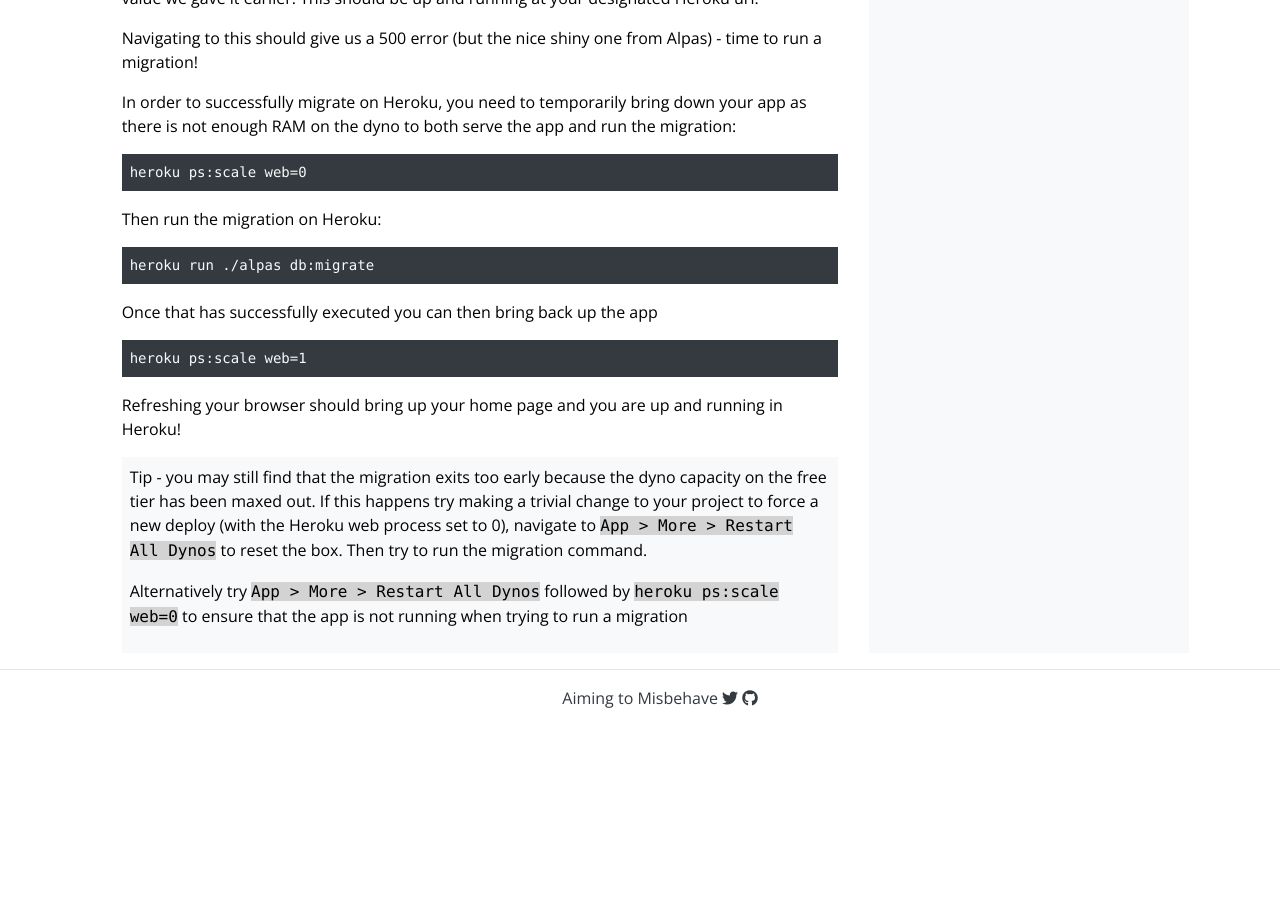
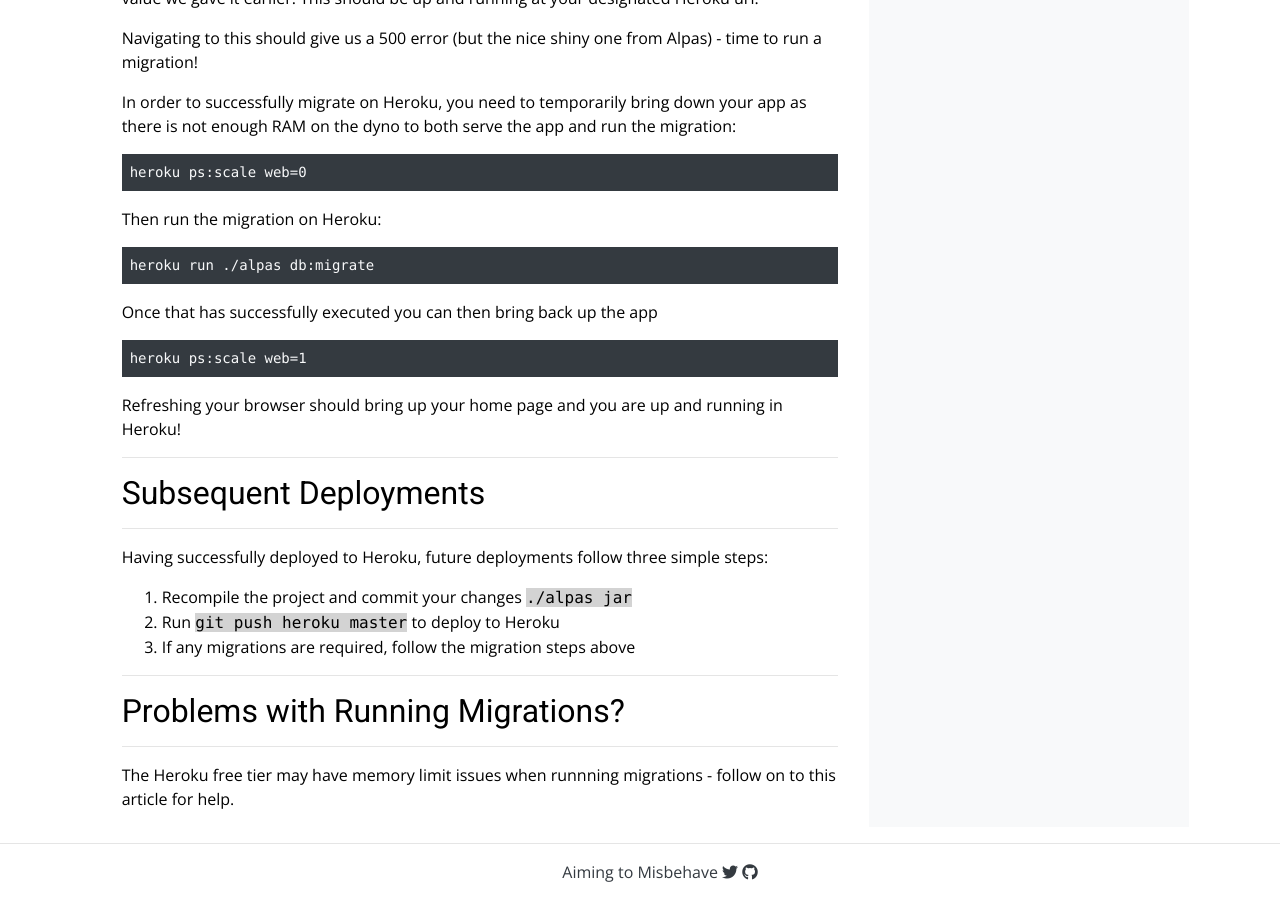
Before and after one commit to GideonBrimleaf/GideonBrimleaf.github.io, a Jekyll site: the page built from _posts/2020-06-15-deploying-alpas-app-to-heroku.md, in a window 1280 px wide and 900 px high, scrolled down 3595 px. Built offline with Jekyll 4.4.1, drawn with Linux system fonts in a browser that asks for light colours; nearby versions of some CDN libraries; before the commit the page ends 4321 px from its top, so only the background shows below that.

Commit message:
touchups added

```diff
--- a/_posts/2020-06-15-deploying-alpas-app-to-heroku.md
+++ b/_posts/2020-06-15-deploying-alpas-app-to-heroku.md
@@ -170,11 +170,18 @@
 
 Refreshing your browser should bring up your home page and you are up and running in Heroku!
 
-<div class="bg-light p-2">
-  <p>
-  Tip - you may still find that the migration exits too early because the dyno capacity on the free tier has been maxed out. If this happens try making a trivial change to your project to force a new deploy (with the Heroku web process set to 0), navigate to <span class="code-snippet">App > More > Restart All Dynos</span> to reset the box.  Then try to run the migration command.
-  </p>
-  <p>
-  Alternatively try <span class="code-snippet">App > More > Restart All Dynos</span> followed by <span class="code-snippet">heroku ps:scale web=0</span> to ensure that the app is not running when trying to run a migration
-  </p>
-</div>
+---
+## Subsequent Deployments
+---
+
+Having successfully deployed to Heroku, future deployments follow three simple steps:
+
+1. Recompile the project and commit your changes <span class="code-snippet">./alpas jar</span>
+2. Run <span class="code-snippet">git push heroku master</span> to deploy to Heroku
+3. If any migrations are required, follow the migration steps above
+
+---
+## Problems with Running Migrations?
+---
+
+The Heroku free tier may have memory limit issues when runnning migrations - follow on to this article for help.
```
Also changed, not shown: _drafts/2020-06-17-running-migrations-on-heroku.md (+2 -2 lines).
